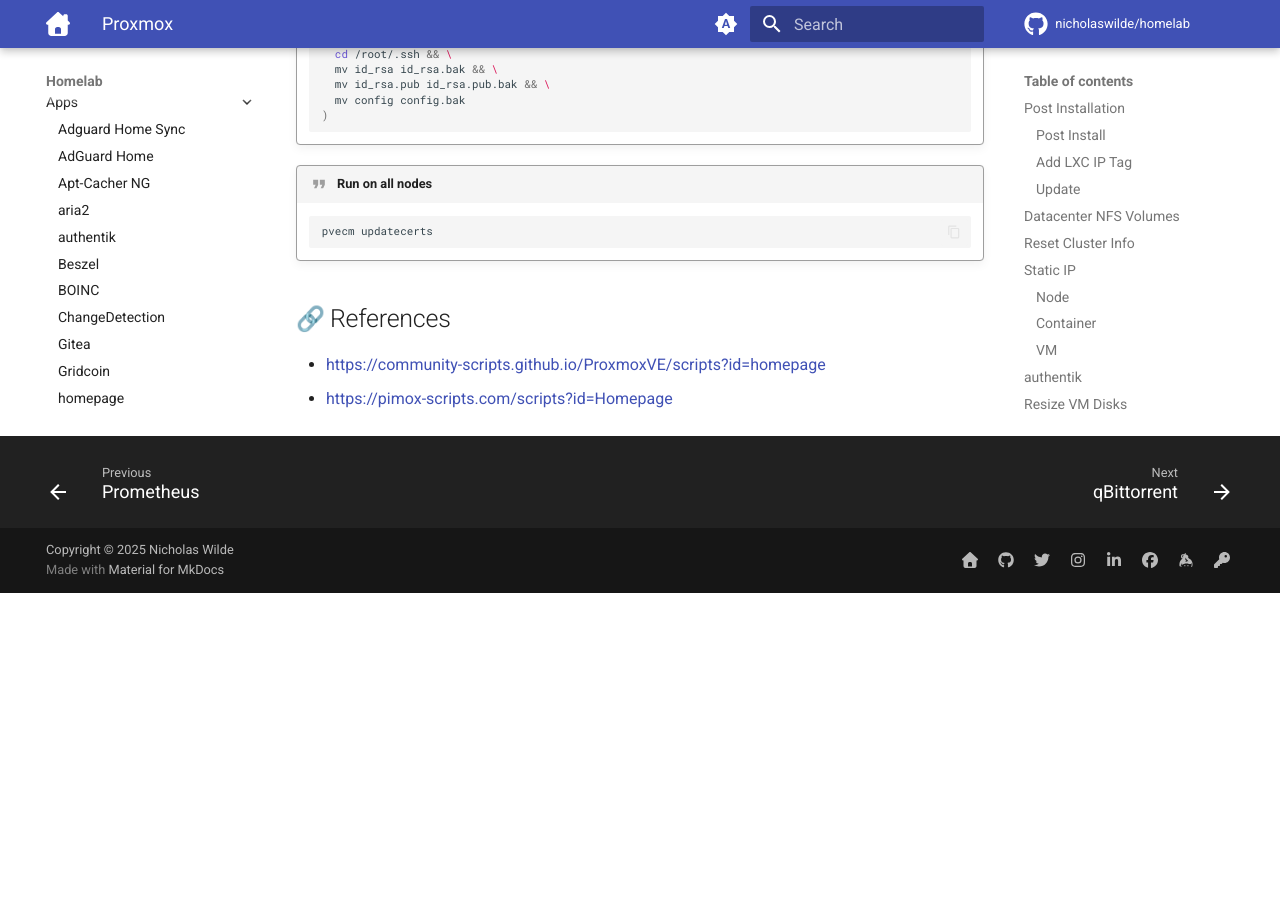
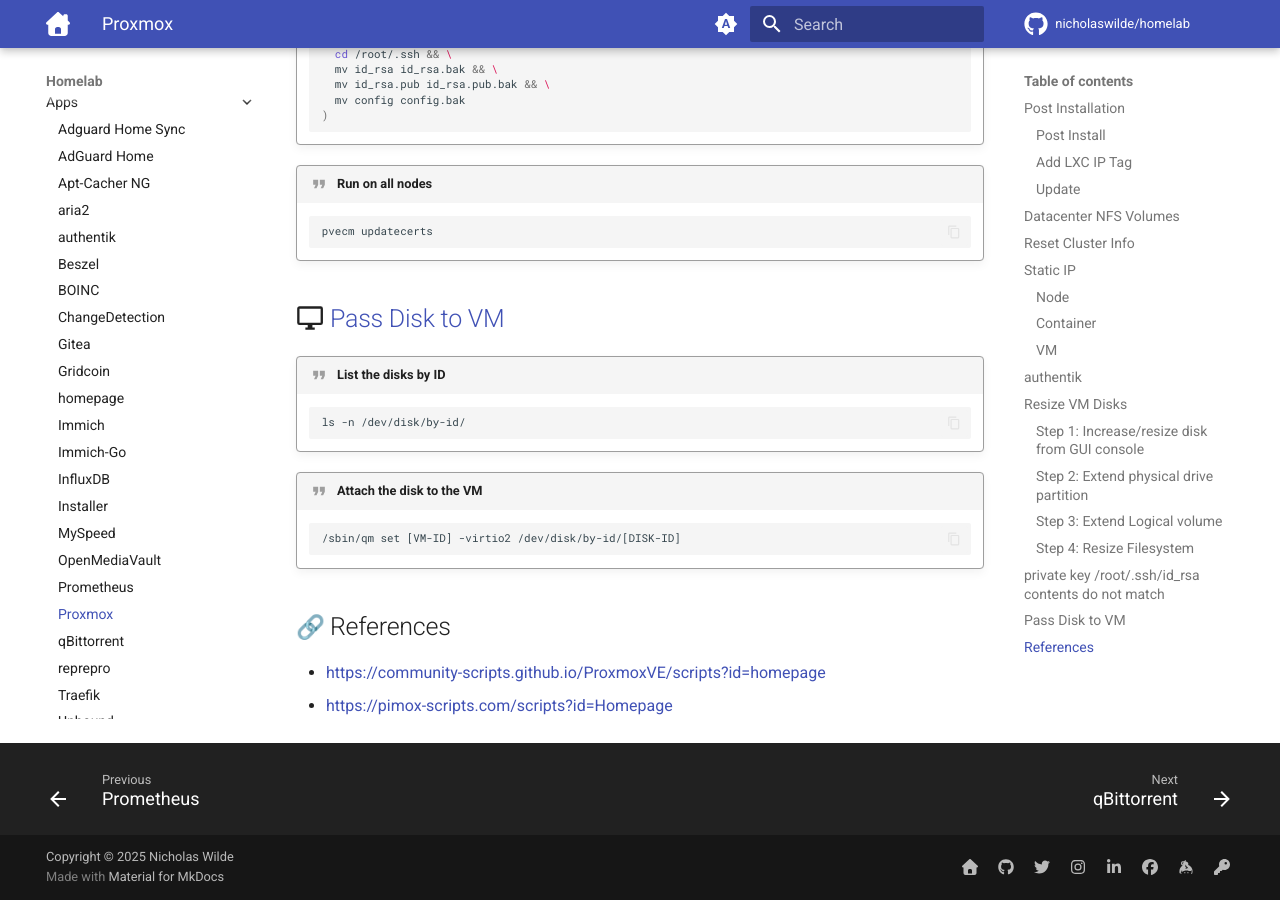
Before and after one commit to nicholaswilde/homelab, an MkDocs documentation site: the page built from docs/apps/proxmox.md, in a window 1280 px wide and 900 px high, scrolled down 4014 px. Built offline with MkDocs 1.6.1 and Material for MkDocs 9.7.7, drawn with Linux system fonts in a browser that asks for light colours; emoji names are drawn with the system emoji font; comment, search, counter and statistics services are not loaded; before the commit the page ends 4607 px from its top, so only the background shows below that.

Commit message:
feat: add pass disk to VM
Signed-off-by: nιcнolaѕ wιlde <ncwilde43@gmail.com>

````diff
--- a/docs/apps/proxmox.md
+++ b/docs/apps/proxmox.md
@@ -200,6 +200,20 @@
     pvecm updatecerts
     ```
 
+## :material-monitor: [Pass Disk to VM][6]
+
+!!! quote "List the disks by ID"
+
+    ```shell
+    ls -n /dev/disk/by-id/
+    ```
+
+!!! quote "Attach the disk to the VM"
+
+    ```
+    /sbin/qm set [VM-ID] -virtio2 /dev/disk/by-id/[DISK-ID]
+    ```
+
 ## :link: References
 
 - <https://community-scripts.github.io/ProxmoxVE/scripts?id=homepage>
````
Also changed, not shown: other parts of docs/apps/proxmox.md (+1 -0 lines).
